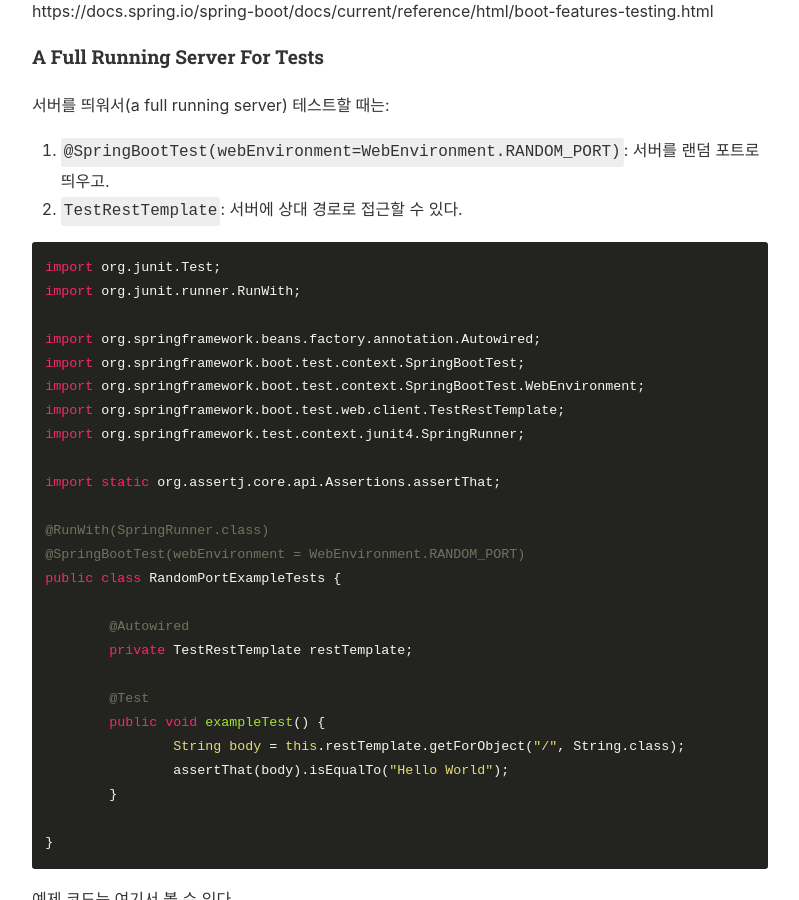
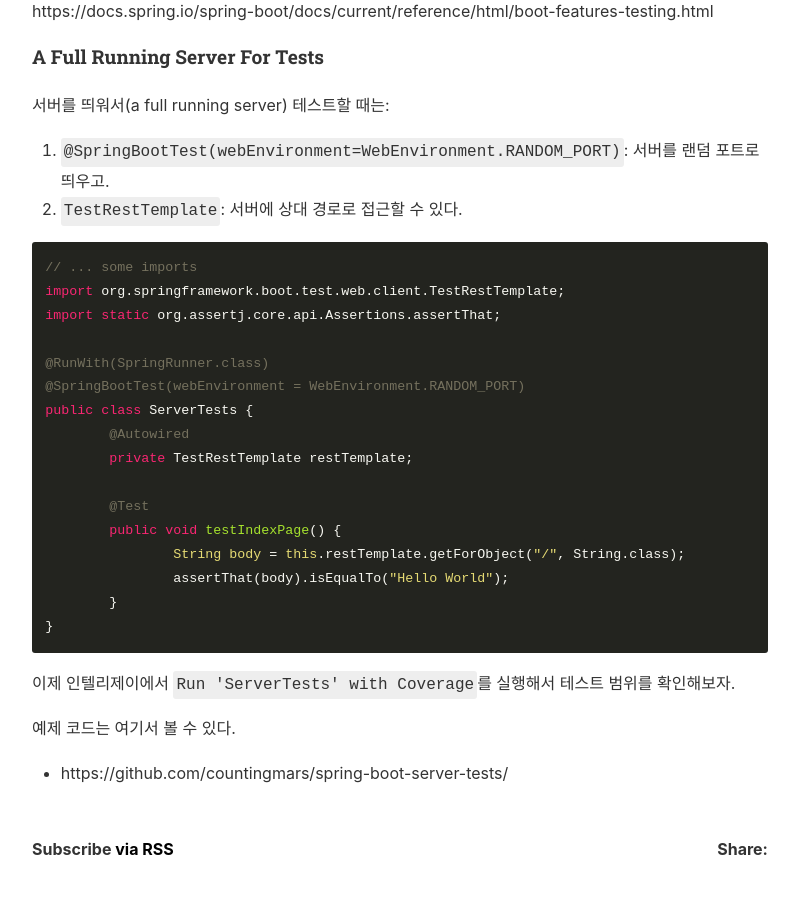
Before and after one commit to countingmars/countingmars.github.io, a Jekyll site: the page built from _posts/2018-01-14-Spring-Boot-Server-Tests.markdown, in a window 1280 px wide and 900 px high, scrolled down 400 px. Shown: the whole window, without its empty margins (240-1039 px from the left). Built offline with Jekyll 4.4.1, drawn with Linux system fonts in a browser that asks for light colours; nearby versions of some CDN libraries.

Commit message:
add a post spring boot server tests

````diff
--- a/_posts/2018-01-14-Spring-Boot-Server-Tests.markdown
+++ b/_posts/2018-01-14-Spring-Boot-Server-Tests.markdown
@@ -17,32 +17,24 @@ https://docs.spring.io/spring-boot/docs/current/reference/html/boot-features-tes
 
 
 ```
-import org.junit.Test;
-import org.junit.runner.RunWith;
-
-import org.springframework.beans.factory.annotation.Autowired;
-import org.springframework.boot.test.context.SpringBootTest;
-import org.springframework.boot.test.context.SpringBootTest.WebEnvironment;
+// ... some imports
 import org.springframework.boot.test.web.client.TestRestTemplate;
-import org.springframework.test.context.junit4.SpringRunner;
-
 import static org.assertj.core.api.Assertions.assertThat;
 
 @RunWith(SpringRunner.class)
 @SpringBootTest(webEnvironment = WebEnvironment.RANDOM_PORT)
-public class RandomPortExampleTests {
-
+public class ServerTests {
 	@Autowired
 	private TestRestTemplate restTemplate;
 
 	@Test
-	public void exampleTest() {
+	public void testIndexPage() {
 		String body = this.restTemplate.getForObject("/", String.class);
 		assertThat(body).isEqualTo("Hello World");
 	}
-
 }
 ```
+이제 인텔리제이에서 `Run 'ServerTests' with Coverage`를 실행해서 테스트 범위를 확인해보자.
 
 예제 코드는 여기서 볼 수 있다.
 - https://github.com/countingmars/spring-boot-server-tests/
````
